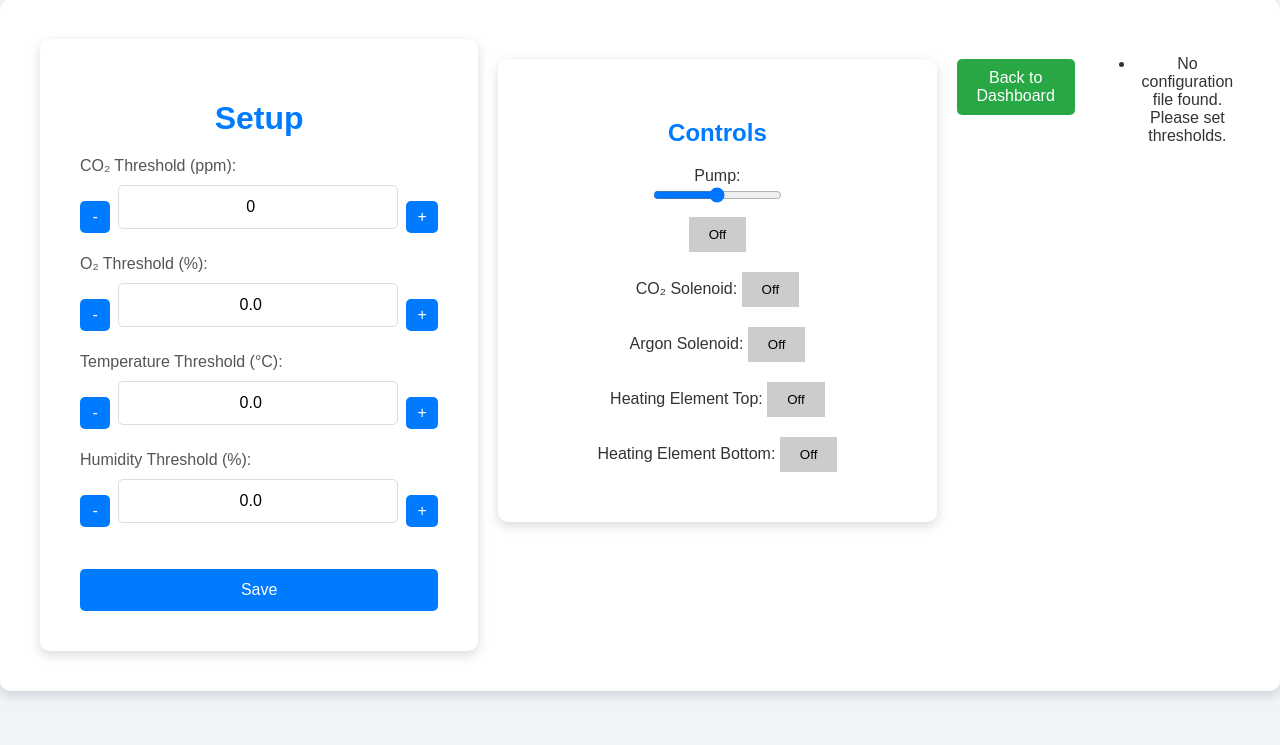
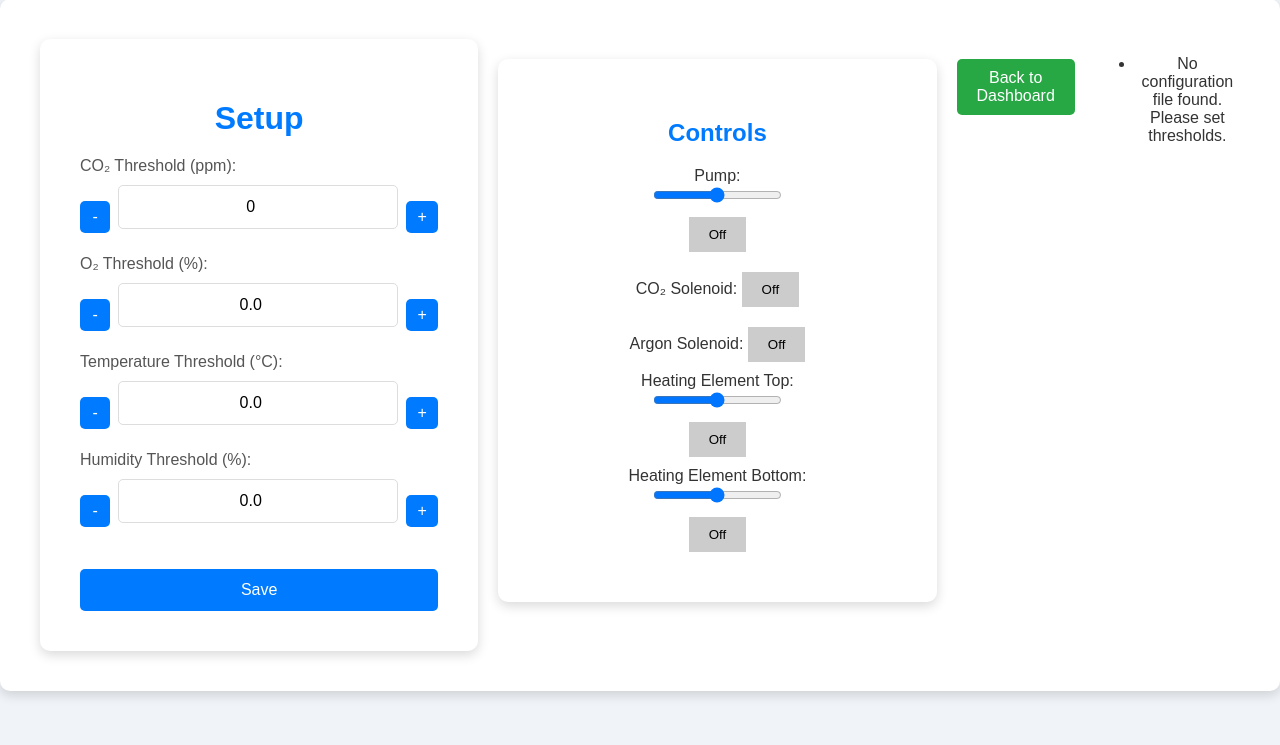
Before and after one commit to TheDukeElephant/bepproject, a Flask app: page /setup in a window 1280 px wide. Shown: the part 55-800 px from the top of the page. Run offline with Flask 3, Linux system fonts and the light colour scheme; a user stored in the database is signed in.

Commit message:
add slider control for ito's

```diff
--- a/app/templates/setup.html
+++ b/app/templates/setup.html
@@ -77,11 +77,17 @@
 
             <div class="control">
                 <label for="heating-element-top-toggle">Heating Element Top:</label>
+                <div class="slidecontainer">
+                    <input type="range" min="1" max="100" value="50" class="slider" id="settopito">
+                </div>
                 <button id="heating-element-top-toggle" class="toggle-button" onclick="toggleDevice('heating-element-top')">Off</button>
             </div>
 
             <div class="control">
                 <label for="heating-element-bottom-toggle">Heating Element Bottom:</label>
+                <div class="slidecontainer">
+                    <input type="range" min="1" max="100" value="50" class="slider" id="setbottomito">
+                </div>
                 <button id="heating-element-bottom-toggle" class="toggle-button" onclick="toggleDevice('heating-element-bottom')">Off</button>
             </div>
         </div>
```
